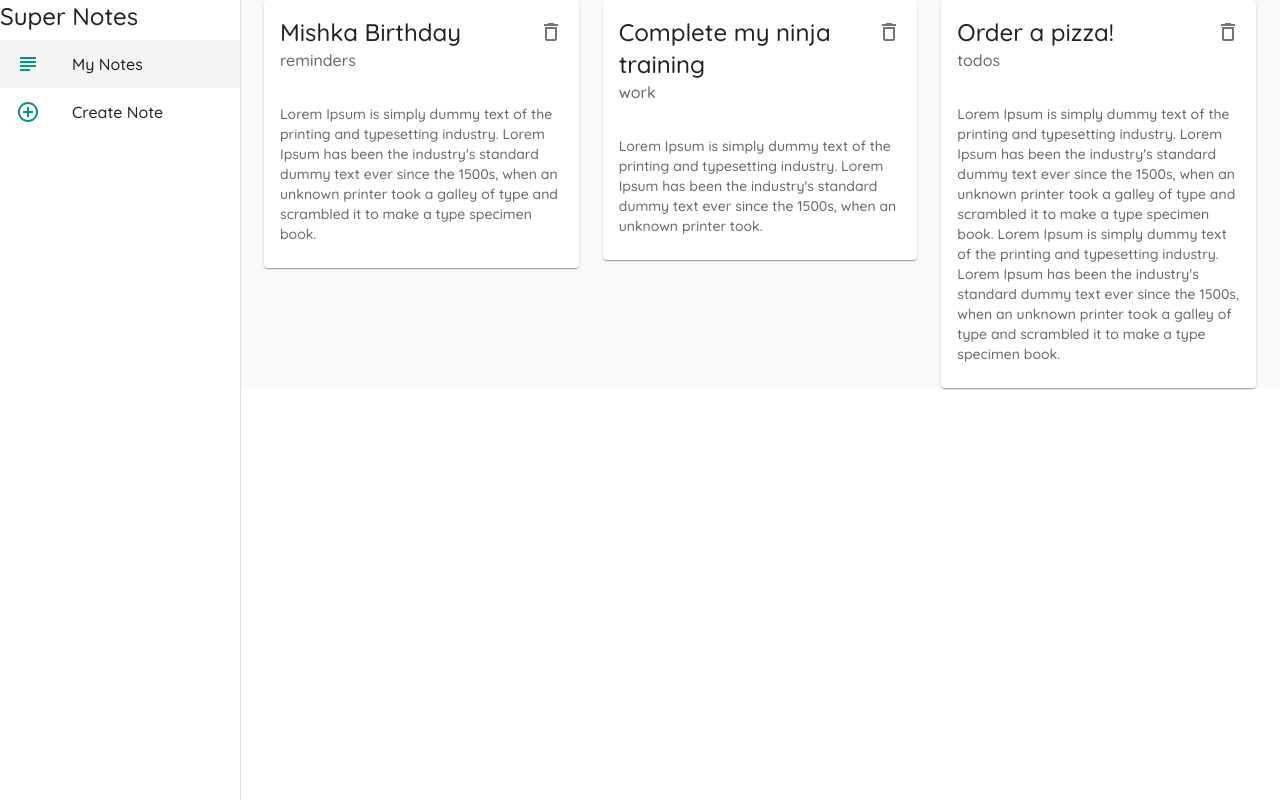
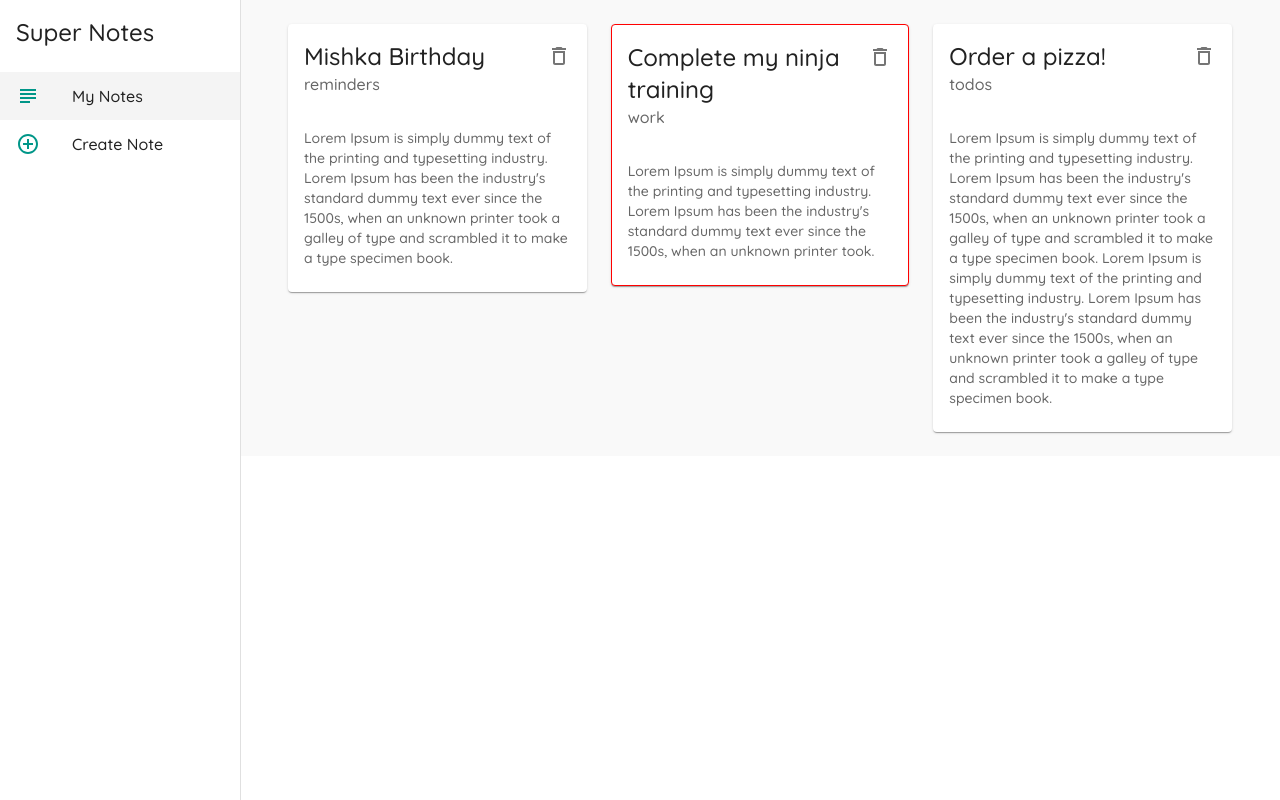
Before and after one commit to JaneMoroz/notes-app, a React (Create React App) app: page / in a window 1280 px wide. Built offline with nearby package versions, Linux system fonts and the light colour scheme; data requests are answered from the project's data file.

Commit message:
Used custome style with props

```diff
--- a/src/components/Layout.tsx
+++ b/src/components/Layout.tsx
@@ -17,6 +17,7 @@ const classes = {
   page: {
     background: "#f9f9f9",
     width: "100%",
+    padding: "24px",
   },
   drawer: {
     width: drawerWidth,
@@ -29,6 +30,9 @@ const classes = {
   },
   active: {
     background: "#f4f4f4",
+  },
+  title: {
+    padding: "16px",
   },
 };
 
@@ -53,7 +57,9 @@ const Layout: FC = (): ReactElement => {
       {/* side drawer */}
       <Drawer sx={classes.drawer} variant="permanent" anchor="left">
         <div>
-          <Typography variant="h5">Super Notes</Typography>
+          <Typography variant="h5" sx={classes.title}>
+            Super Notes
+          </Typography>
         </div>
         {/* List if links */}
         <List>
--- a/src/components/NoteCard.tsx
+++ b/src/components/NoteCard.tsx
@@ -1,4 +1,4 @@
-import React, { FC, ReactElement } from "react";
+import { FC, ReactElement } from "react";
 import { Note } from "../models/note";
 import {
   Card,
@@ -6,8 +6,19 @@ import {
   CardContent,
   IconButton,
   Typography,
+  styled,
 } from "@mui/material";
 import { DeleteOutline } from "@mui/icons-material";
+
+interface CategoryProps {
+  category: string;
+}
+
+const MyCard = styled(Card, {
+  shouldForwardProp: (prop) => prop !== "category",
+})(({ category }: CategoryProps) => ({
+  border: category === "work" ? "1px solid red" : "",
+}));
 
 interface NoteCardProps {
   note: Note;
@@ -17,7 +28,7 @@ interface NoteCardProps {
 const NoteCard: FC<NoteCardProps> = ({ note, onDeleteNote }): ReactElement => {
   return (
     <div>
-      <Card elevation={1}>
+      <MyCard elevation={1} category={note.category}>
         <CardHeader
           action={
             <IconButton onClick={() => onDeleteNote(note.id)}>
@@ -32,7 +43,7 @@ const NoteCard: FC<NoteCardProps> = ({ note, onDeleteNote }): ReactElement => {
             {note.details}
           </Typography>
         </CardContent>
-      </Card>
+      </MyCard>
     </div>
   );
 };
```
